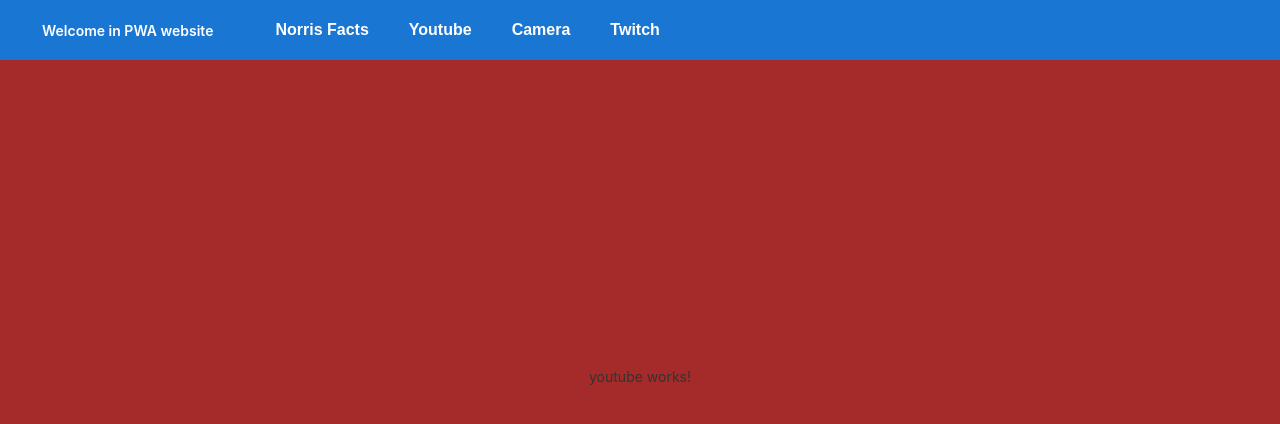
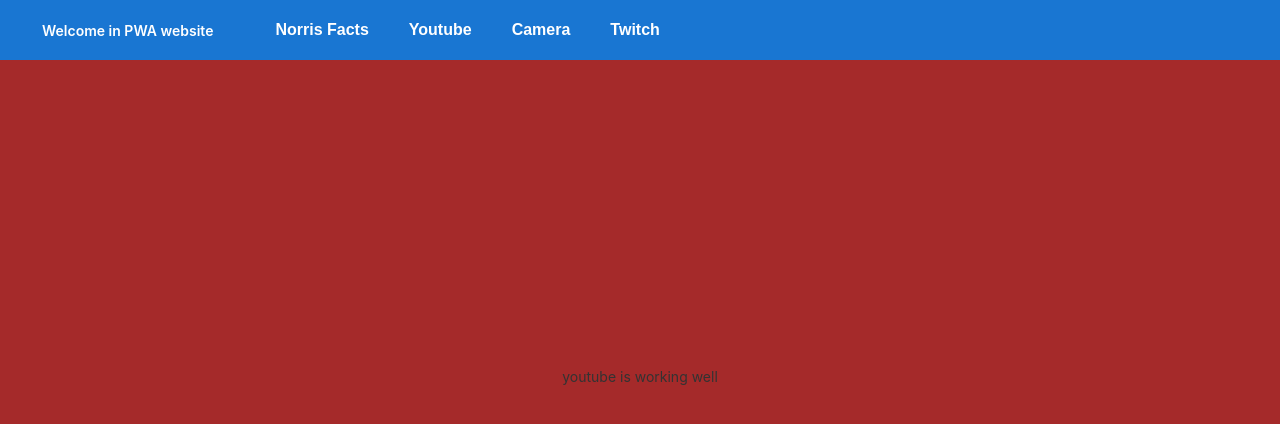
Before and after one commit to BaptisteDaffiniet/PWA_Website, an Angular app: page /Youtube in a window 1280 px wide. Shown: the top 424 px of the page. Built offline with nearby package versions, Linux system fonts and the light colour scheme.

Commit message:
Update youtube.component.html

```diff
--- a/src/app/youtube/youtube.component.html
+++ b/src/app/youtube/youtube.component.html
@@ -1 +1 @@
-<p>youtube works!</p>
+<p>youtube is working well</p>
```
